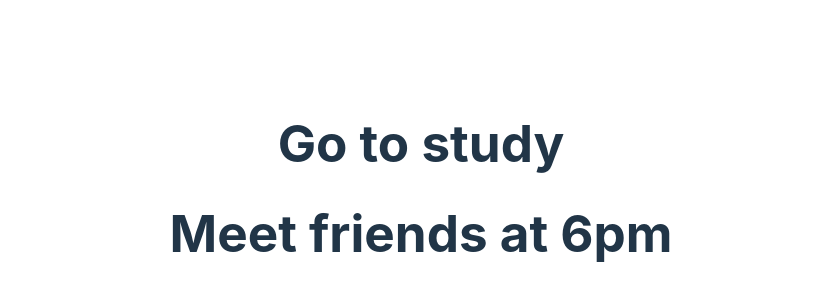
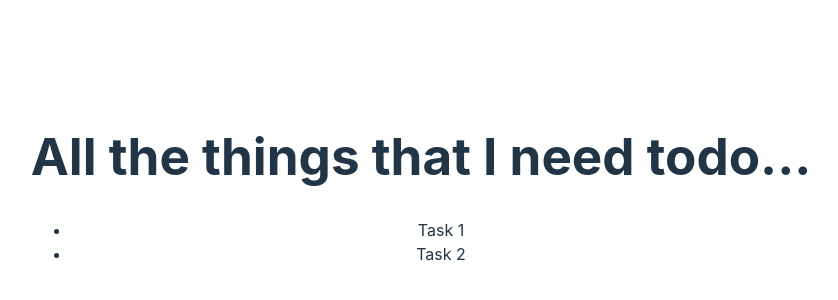
Before and after one commit to GitHubOshin/ts-react, a React (Vite) app: page / in a window 1280 px wide. Shown: the part 212-512 px from the top of the page, without its empty margins (219-1057 px from the left). Built offline with nearby package versions, Linux system fonts and the light colour scheme.

Commit message:
Props & Interface: create a prop

```diff
--- a/src/App.tsx
+++ b/src/App.tsx
@@ -1,11 +1,15 @@
 import './App.css'
-import Task from './components/Task'
+import TaskList from './components/TaskList'
 
 function App() {
+  const items = [
+    { id: 1, name: 'coding' },
+    { id: 2, name: 'solving program' },
+    { id: 3, name: 'testing program' }
+  ]
   return (
     <>
-      <Task task="Go to study" />
-      <Task task="Meet friends at 6pm" />
+      <TaskList items={items} />
     </>
   )
 }
```
